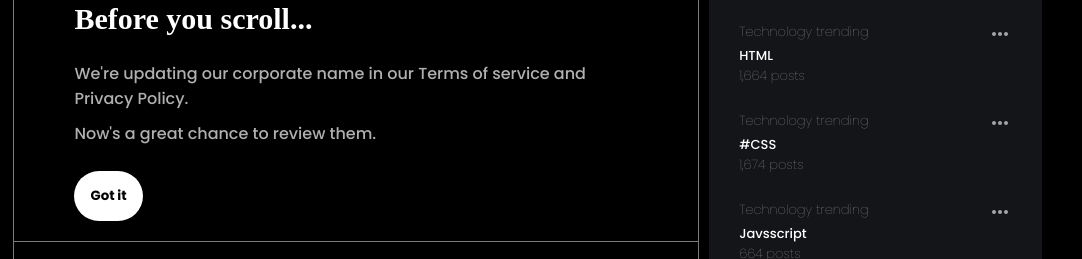
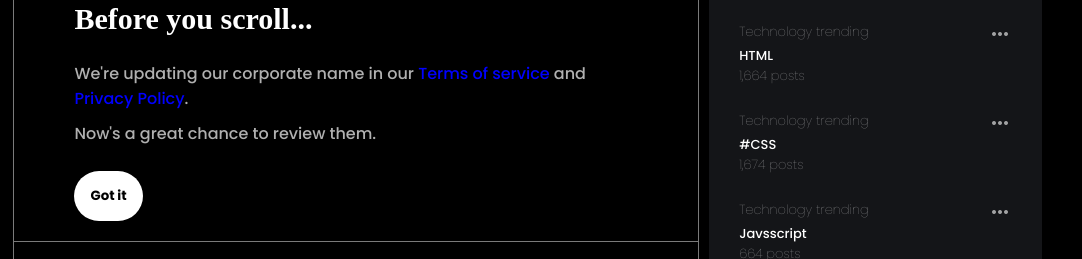
Before and after one commit to glotec/twitter_clone, a plain HTML site: page index.html in a window 1280 px wide. Shown: the part 303-562 px from the top of the page, 198-1280 px from the left. Drawn offline with Linux system fonts and the light colour scheme; a web font is replaced by a local one.

Commit message:
clonning twitter: edit css

```diff
--- a/css/style.css
+++ b/css/style.css
@@ -228,6 +228,10 @@ html {
     padding: 5px 0;
 }
 
+.content-data a {
+    color: blue
+}
+
 .btn-tweet-cnt {
     width: 10%;
     margin: 0 60px 20px 60px;
```
